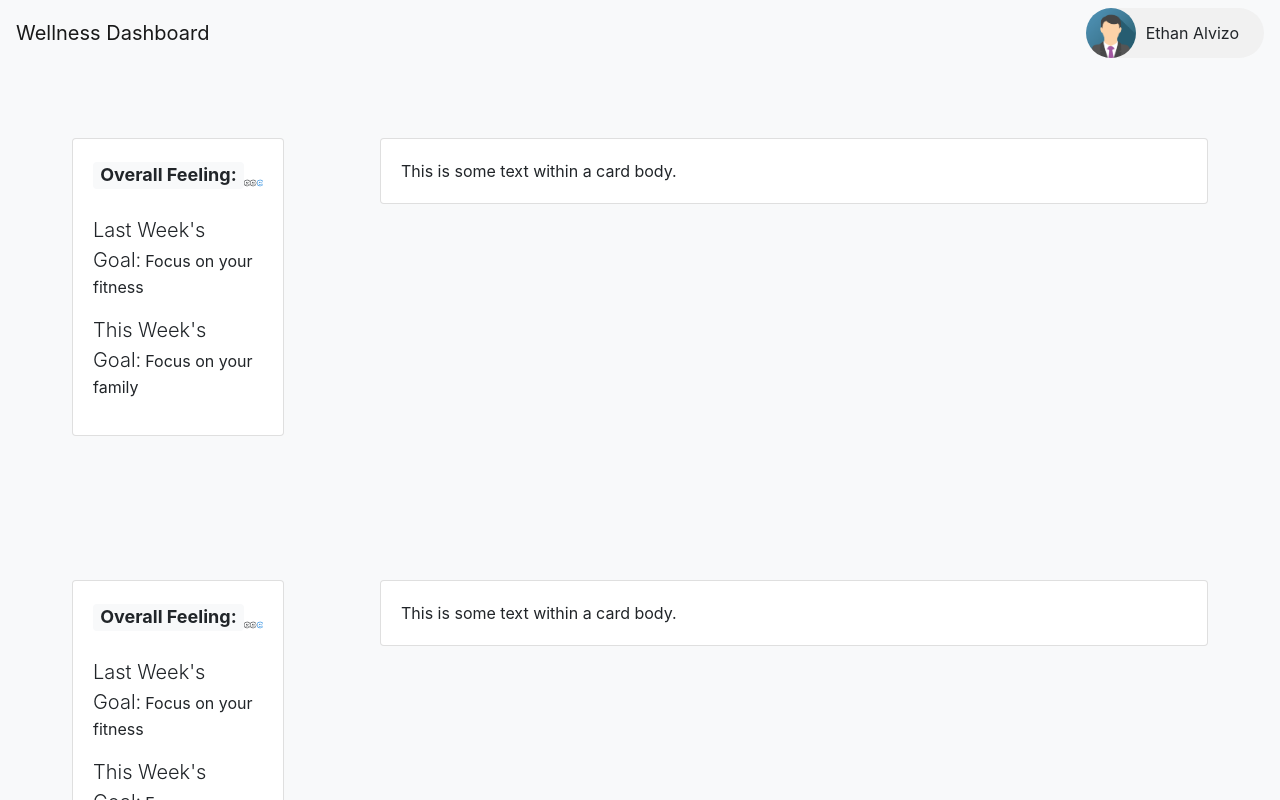
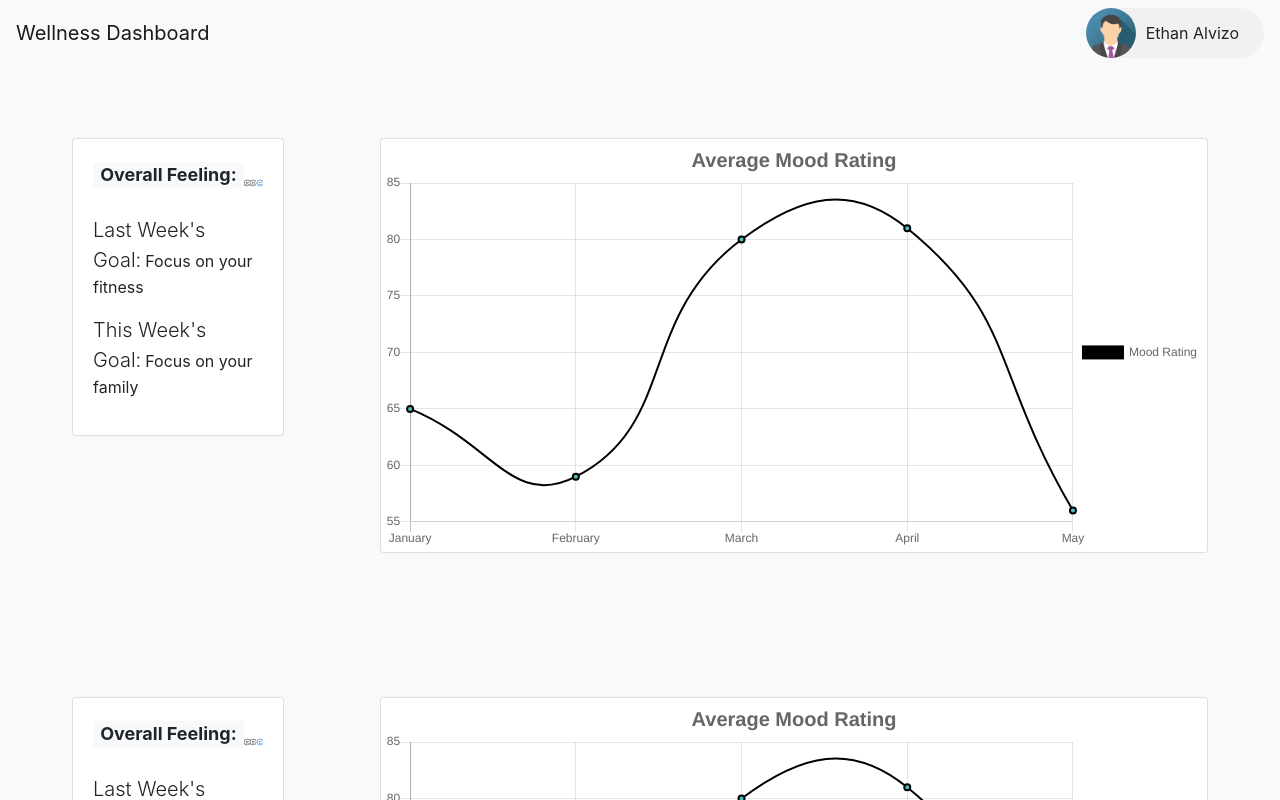
Before and after one commit to ethanalvizo/rest-api, a React (Create React App) app: page / in a window 1280 px wide. Shown: the top 800 px of the page. Built offline with nearby package versions, Linux system fonts and the light colour scheme.

Commit message:
Display basic line chart

```diff
--- a/package.json
+++ b/package.json
@@ -8,11 +8,12 @@
     "@testing-library/user-event": "^12.8.3",
     "bootstrap": "^4.6.0",
     "bootstrap-icons": "^1.4.1",
-    "chart.js": "^3.1.1",
+    "chart.js": "^2.9.4",
     "firebase": "^8.4.1",
     "react": "^17.0.2",
     "react-bootstrap": "^1.5.2",
     "react-bootstrap-icons": "^1.4.0",
+    "react-chartjs-2": "^2.11.1",
     "react-dom": "^17.0.2",
     "react-scripts": "^4.0.3",
     "web-vitals": "^1.1.1"
--- a/src/components/MonthlyTrend.js
+++ b/src/components/MonthlyTrend.js
@@ -1,11 +1,41 @@
 import React from 'react';
 import { Card } from 'react-bootstrap';
+import {Line} from 'react-chartjs-2';
+
+const state = {
+  labels: ['January', 'February', 'March',
+           'April', 'May'],
+  datasets: [
+    {
+      label: 'Mood Rating',
+      fill: false,
+      lineTension: 0.5,
+      backgroundColor: 'rgba(75,192,192,1)',
+      borderColor: 'rgba(0,0,0,1)',
+      borderWidth: 2,
+      data: [65, 59, 80, 81, 56]
+    }
+  ]
+}
 
 const MonthlyTrend = () => {
     return (
         <div>
             <Card>
-                <Card.Body>This is some text within a card body.</Card.Body>
+                <Line
+                    data={state}
+                    options={{
+                        title:{
+                        display:true,
+                        text:'Average Mood Rating',
+                        fontSize:20
+                        },
+                        legend:{
+                            display:true,
+                            position:'right'
+                        }
+                    }}
+                />
             </Card>
         </div>
     )
```
Also changed, not shown: 1 other file (tests, documents, lock files or other folders).
